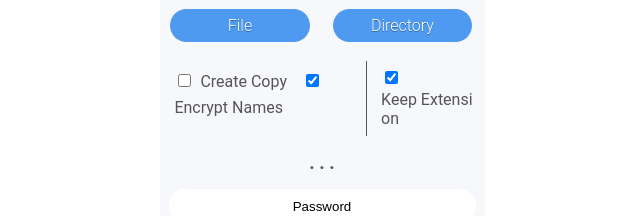
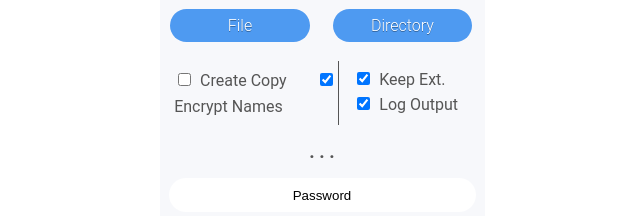
Before and after one commit to chaseweaver/Crypt, a plain HTML site: page resources/app/index.html in a window 1280 px wide. Shown: the part 294-510 px from the top of the page, without its empty margins (318-958 px from the left). Drawn offline with Linux system fonts and the light colour scheme.

Commit message:
Increased margin for checkboxes

```diff
--- a/resources/app/index.html
+++ b/resources/app/index.html
@@ -32,7 +32,9 @@
 				<div class="divider-line"></div>
 				<div class="box">
 					<input type="checkbox" name="keep-extension" onclick="keepExtension(this);" checked>
-					<span class="box">Keep Extension</span>
+					<span class="box">Keep Ext.</span>
+					<input type="checkbox" name="log-output" onclick="logOutput(this);" checked>
+					<span class="box">Log Output</span>
 				</div>
 			</div>
 			<div class="textbox-container">
--- a/resources/app/static/css/base.css
+++ b/resources/app/static/css/base.css
@@ -149,7 +149,7 @@ body {
 
 .box>span {
 	margin-left: 1%;
-	margin-right: 5%;
+	margin-right: 15%;
   word-break: break-all;
 }
 
--- a/resources/app/static/js/base.js
+++ b/resources/app/static/js/base.js
@@ -60,3 +60,11 @@ function keepExtension(cb) {
 		astilectron.sendMessage({name: 'keepExtensionUnchecked', payload: key})
 	}
 }
+
+function logOutput(cb) {
+	if (cb.checked) {
+		astilectron.sendMessage({name: 'logOutputChecked', payload: key})
+	} else {
+		astilectron.sendMessage({name: 'logOutputUnchecked', payload: key})
+	}
+}
```
Also changed, not shown: 1 other file.
